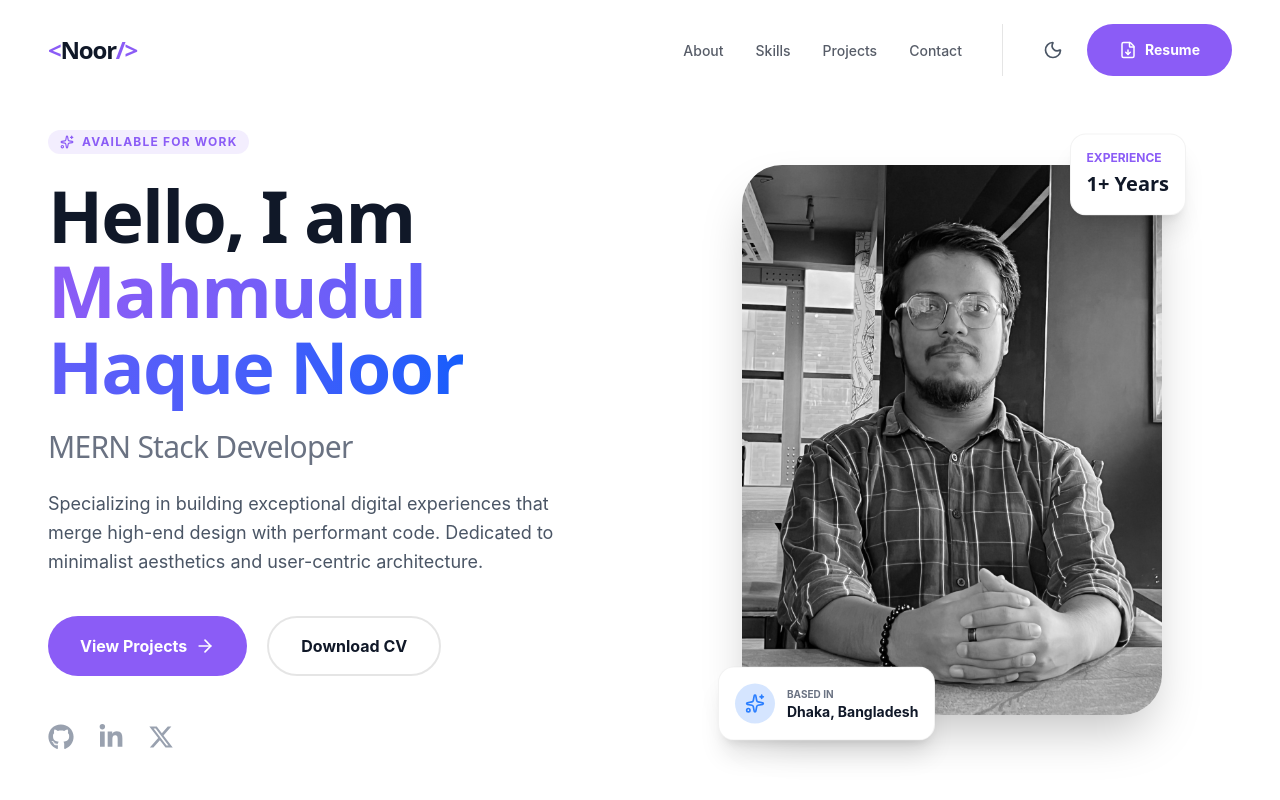
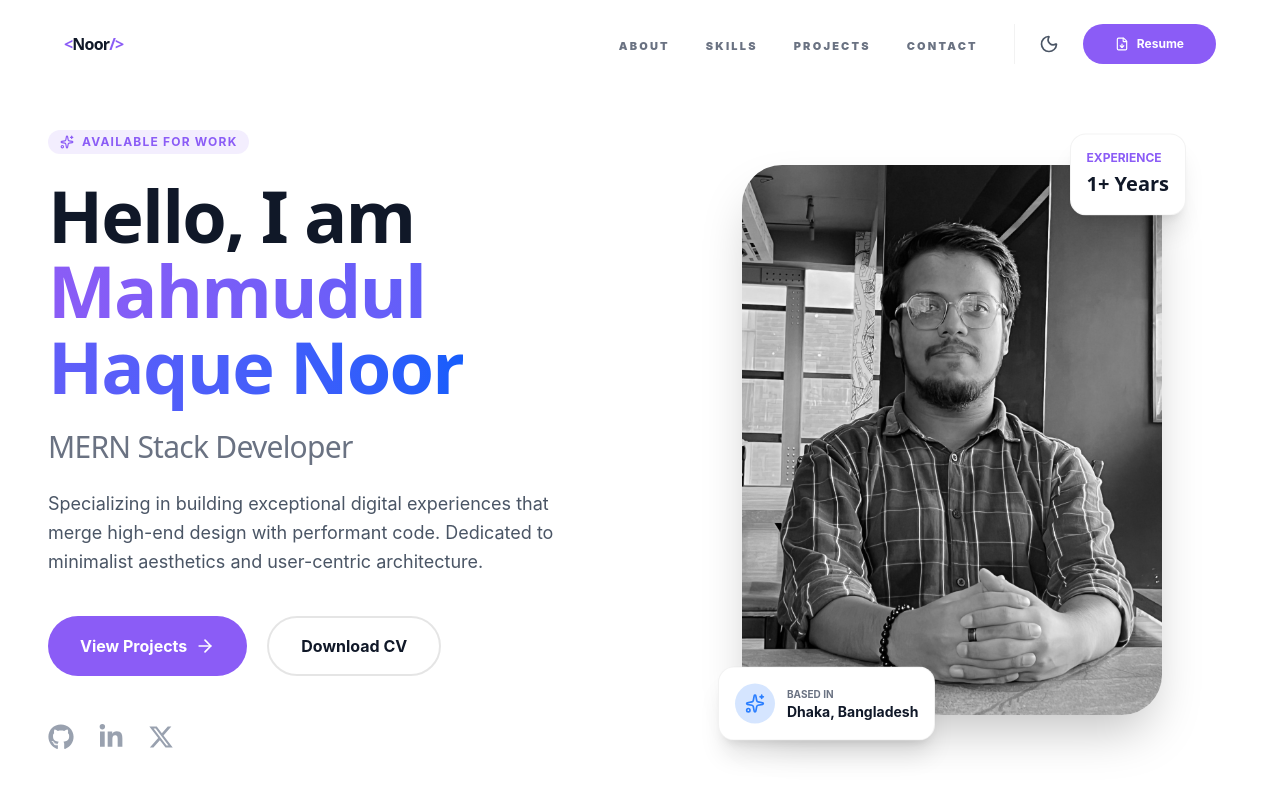
Before and after one commit to miavai649/portfolio, a React (Vite) app: page / in a window 1280 px wide. Shown: the top 800 px of the page. Built offline with nearby package versions, Linux system fonts and the light colour scheme.

Commit message:
fix: fix navbar design

```diff
--- a/src/components/layout/Navbar.jsx
+++ b/src/components/layout/Navbar.jsx
@@ -3,85 +3,140 @@ import { FileDown, Menu, X } from 'lucide-react';
 import { useEffect, useState } from 'react';
 import { navLinks } from '../../data/navbar';
 import Button from '../ui/Button';
-import Container from '../ui/Container';
 import Logo from './Logo';
 import ThemeToggle from './ThemeToggle';
 
 const Navbar = () => {
   const [isScrolled, setIsScrolled] = useState(false);
+  const [activeSection, setActiveSection] = useState('home');
   const [isMobileMenuOpen, setIsMobileMenuOpen] = useState(false);
 
   useEffect(() => {
-    const handleScroll = () => setIsScrolled(window.scrollY > 20);
+    const handleScroll = () => {
+      // Threshold for the "snappy" transition
+      setIsScrolled(window.scrollY > 40);
+
+      // Fast active section detection
+      const scrollPos = window.scrollY + 120;
+      const sections = ['home', 'about', 'skills', 'projects', 'contact'];
+      for (const section of sections) {
+        const el = document.getElementById(section);
+        if (el && scrollPos >= el.offsetTop && scrollPos < el.offsetTop + el.offsetHeight) {
+          setActiveSection(section);
+          break;
+        }
+      }
+    };
     window.addEventListener('scroll', handleScroll);
     return () => window.removeEventListener('scroll', handleScroll);
   }, []);
 
   return (
-    <nav
-      className={`fixed top-0 left-0 w-full z-50 transition-all duration-300 ${
-        isScrolled ? 'py-4 bg-white/70 dark:bg-black/70 backdrop-blur-xl border-b border-black/5 dark:border-white/5' : 'py-6'
+    <div className='fixed top-0 left-0 w-full z-[100] flex justify-center pointer-events-none px-4'>
+      <motion.nav
+        // 1. We only animate Y and Opacity for that snappy "pop"
+        // 2. We use 'layout' to handle the internal element positioning without a slow 'width' animation
+        layout
+        initial={false}
+        animate={{
+          y: isScrolled ? 16 : 0
+        }}
+        transition={{
+          type: 'spring',
+          stiffness: 500, // High stiffness = Faster
+          damping: 40, // High damping = No bounce/flicker
+          mass: 1
+        }}
+        className={`
+          pointer-events-auto flex items-center
+          ${
+            isScrolled
+              ? 'w-max px-2 py-2 rounded-full border border-black/5 dark:border-white/10 bg-white/80 dark:bg-zinc-900/80 backdrop-blur-md shadow-2xl shadow-black/5'
+              : 'w-full max-w-7xl py-6 bg-transparent border-transparent'
+          }
+        `}>
+        <div className={`flex items-center justify-between w-full gap-8 ${isScrolled ? 'px-4' : 'px-6 md:px-12'}`}>
+          {/* Logo stays anchored */}
+          <div className='flex-shrink-0'>
+            <Logo />
+          </div>
+
+          {/* Desktop Nav: Snappy Active Pill */}
+          <div className='hidden md:flex items-center gap-1'>
+            <ul className='flex items-center gap-1'>
+              {navLinks.map((link) => {
+                const isActive = activeSection === link.href.substring(1);
+                return (
+                  <li key={link.name} className='relative'>
+                    <a
+                      href={link.href}
+                      className={`relative z-10 px-4 py-1.5 text-[11px] font-black uppercase tracking-[0.2em] transition-colors duration-200 ${
+                        isActive ? 'text-primary' : 'text-gray-500 hover:text-black dark:hover:text-white'
                       }`}>
-      <Container className='flex items-center justify-between'>
-        <Logo className={'text-2xl'} />
-
-        {/* Desktop Navigation */}
-        <div className='hidden md:flex items-center gap-10'>
-          <ul className='flex items-center gap-8'>
-            {navLinks.map((link) => (
-              <li key={link.name}>
-                <a href={link.href} className='text-sm font-medium opacity-70 hover:opacity-100 hover:text-primary transition-all'>
                       {link.name}
                     </a>
+                    {isActive && (
+                      <motion.div
+                        layoutId='activePill'
+                        className='absolute inset-0 bg-black/5 dark:bg-white/5 rounded-full -z-0'
+                        transition={{ type: 'spring', stiffness: 500, damping: 40 }}
+                      />
+                    )}
                   </li>
-            ))}
+                );
+              })}
             </ul>
-          <div className='flex items-center gap-4 border-l border-black/10 dark:border-white/10 pl-8'>
+
+            <div className='flex items-center gap-4 ml-4 pl-4 border-l border-black/5 dark:border-white/5'>
               <ThemeToggle />
-            <Button variant='primary' className='px-5 py-2.5 text-sm'>
-              <FileDown size={18} /> Resume
+              <Button
+                variant='primary'
+                className={`transition-all duration-200 ${isScrolled ? 'h-8 px-4 text-[10px]' : 'h-10 px-6 text-xs'}`}>
+                <FileDown size={14} />
+                <span className={isScrolled ? 'hidden lg:block' : ''}>Resume</span>
               </Button>
             </div>
           </div>
 
-        {/* Mobile Toggle */}
-        <div className='flex md:hidden items-center gap-4'>
+          {/* Mobile Actions */}
+          <div className='flex md:hidden items-center gap-2'>
             <ThemeToggle />
-          <button onClick={() => setIsMobileMenuOpen(true)} className='p-2'>
+            <button onClick={() => setIsMobileMenuOpen(true)} className='p-2 text-gray-500 hover:text-primary transition-colors'>
               <Menu size={24} />
             </button>
           </div>
-      </Container>
+        </div>
+      </motion.nav>
 
-      {/* Mobile Menu Overlay */}
+      {/* --- MOBILE OVERLAY (Snappy Fade) --- */}
       <AnimatePresence>
         {isMobileMenuOpen && (
           <motion.div
-            initial={{ opacity: 0, y: -20 }}
-            animate={{ opacity: 1, y: 0 }}
-            exit={{ opacity: 0, y: -20 }}
-            className='fixed inset-0 h-screen bg-white dark:bg-black z-[60] flex flex-col p-8 md:hidden'>
-            <div className='flex justify-end'>
-              <button onClick={() => setIsMobileMenuOpen(false)}>
-                <X size={30} />
+            initial={{ opacity: 0 }}
+            animate={{ opacity: 1 }}
+            exit={{ opacity: 0 }}
+            className='fixed inset-0 h-screen w-full bg-white/98 dark:bg-zinc-950/98 backdrop-blur-2xl z-[110] flex flex-col p-8 md:hidden pointer-events-auto'>
+            <div className='flex justify-between items-center'>
+              <Logo />
+              <button onClick={() => setIsMobileMenuOpen(false)} className='p-2 text-gray-500'>
+                <X size={32} />
               </button>
             </div>
-            <ul className='flex flex-col gap-6 mt-12'>
+            <nav className='flex flex-col gap-6 mt-16'>
               {navLinks.map((link) => (
-                <li key={link.name}>
-                  <a href={link.href} onClick={() => setIsMobileMenuOpen(false)} className='text-4xl font-display font-bold'>
+                <a
+                  key={link.name}
+                  href={link.href}
+                  onClick={() => setIsMobileMenuOpen(false)}
+                  className='text-5xl font-display font-black tracking-tighter hover:text-primary transition-colors'>
                   {link.name}
                 </a>
-                </li>
               ))}
-            </ul>
-            <Button className='mt-auto w-full py-4 text-lg'>
-              <FileDown size={22} /> Download Resume
-            </Button>
+            </nav>
           </motion.div>
         )}
       </AnimatePresence>
-    </nav>
+    </div>
   );
 };
 
--- a/src/components/sections/Hero.jsx
+++ b/src/components/sections/Hero.jsx
@@ -6,7 +6,9 @@ import Button from '../ui/Button';
 
 const Hero = () => {
   return (
-    <section id='home' className='relative min-h-screen flex items-center pt-20 overflow-hidden  bg-white dark:bg-dark-bg transition-colors duration-500'>
+    <section
+      id='home'
+      className='relative min-h-screen flex items-center pt-32 lg:pt-20 overflow-hidden  bg-white dark:bg-dark-bg transition-colors duration-500'>
       {/* Premium Background Decoration */}
       <div className='absolute top-0 left-0 w-full h-full -z-10'>
         <div className='absolute top-[10%] left-[5%] w-[30rem] h-[30rem] bg-primary/10 rounded-full blur-[120px] animate-pulse' />
```
Lines whose indentation alone changed are shown as unchanged.
